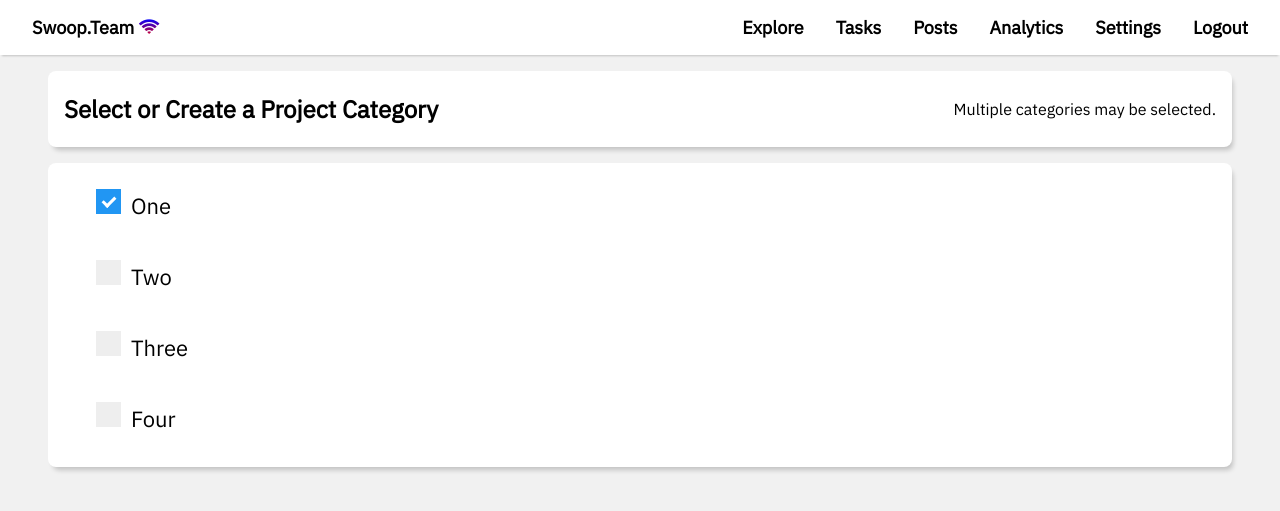
After one commit to SatherWS/Micro-Cloud, a PHP site: page /authentication/categories.php?category=1 in a window 1280 px wide. The commit adds this page. Shown: the top 511 px of the page. Run offline with PHP 8.4, Linux system fonts and the light colour scheme; the visitor is signed in with stand-in values (Sample User, id 1); data that the repository does not hold is empty.

Commit message:
Working on project categories

```diff
--- /dev/null
+++ b/authentication/categories.php
@@ -0,0 +1,164 @@
+<?php
+    session_start();
+    if (!isset($_SESSION["unq_user"])) {
+        header("Location: ../authentication/login.php");
+    }
+    include("../controllers/edit_entry.php");
+    include_once("../config/database.php");
+
+    $database = new Database();
+    $curs = $database->getConnection();
+    $sql = "select * from team_categories";
+    $result = mysqli_query($curs, $sql);
+?>
+<!DOCTYPE html>
+<html lang="en">
+<head>
+    <meta charset="UTF-8">
+    <meta name="viewport" content="width=device-width, initial-scale=1.0">
+    <title>Select or create a category</title>
+    <link rel="stylesheet" href="../static/style.css">
+    <link rel="stylesheet" href="https://cdnjs.cloudflare.com/ajax/libs/font-awesome/4.7.0/css/font-awesome.min.css">
+    <link href="https://fonts.googleapis.com/css2?family=PT+Sans&display=swap" rel="stylesheet">
+    <link rel="shortcut icon" href="../favicon.png" >
+    <style>
+/* The container */
+.container {
+  display: block;
+  position: relative;
+  padding-left: 35px;
+  margin-bottom: 12px;
+  cursor: pointer;
+  font-size: 22px;
+  -webkit-user-select: none;
+  -moz-user-select: none;
+  -ms-user-select: none;
+  user-select: none;
+}
+
+/* Hide the browser's default checkbox */
+.container input {
+  position: absolute;
+  opacity: 0;
+  cursor: pointer;
+  height: 0;
+  width: 0;
+}
+
+/* Create a custom checkbox */
+.checkmark {
+  position: absolute;
+  top: 0;
+  left: 0;
+  height: 25px;
+  width: 25px;
+  background-color: #eee;
+}
+
+/* On mouse-over, add a grey background color */
+.container:hover input ~ .checkmark {
+  background-color: #ccc;
+}
+
+/* When the checkbox is checked, add a blue background */
+.container input:checked ~ .checkmark {
+  background-color: #2196F3;
+}
+
+/* Create the checkmark/indicator (hidden when not checked) */
+.checkmark:after {
+  content: "";
+  position: absolute;
+  display: none;
+}
+
+/* Show the checkmark when checked */
+.container input:checked ~ .checkmark:after {
+  display: block;
+}
+
+/* Style the checkmark/indicator */
+.container .checkmark:after {
+  left: 9px;
+  top: 5px;
+  width: 5px;
+  height: 10px;
+  border: solid white;
+  border-width: 0 3px 3px 0;
+  -webkit-transform: rotate(45deg);
+  -ms-transform: rotate(45deg);
+  transform: rotate(45deg);
+}
+
+.checks {
+    padding: 0 2rem;
+}
+</style>
+</head>
+<body class="todo-bg">
+    <?php include("../views/components/header.php");?>
+    <div class="cat-panel todo-flex">
+        <h2 class="text-center">Select or Create a Project Category</h2>
+        <p>Multiple categories may be selected.</p>
+    </div>
+    <form method="post" class="cat-panel">
+        <div class="checks">
+            <label class="container">One
+                <input type="checkbox" checked="checked">
+                <span class="checkmark"></span>
+            </label>
+            <label class="container">Two
+                <input type="checkbox">
+                <span class="checkmark"></span>
+            </label>
+            <label class="container">Three
+                <input type="checkbox">
+                <span class="checkmark"></span>
+            </label>
+            <label class="container">Four
+                <input type="checkbox">
+                <span class="checkmark"></span>
+            </label>
+        </div>
+        <div class="r-cols cat-grid">
+            <?php
+                if (mysqli_num_rows($result) > 0) {
+                    while($row = mysqli_fetch_assoc($result)) {
+                        if ($_GET['subject']) {
+                            echo "<div>";
+                            echo "<button type='submit' name='category' value='".$row["category"]."'>".$row["category"]."</button>";
+                            echo "</div>";
+                        }
+
+                        // may remove
+                        else {
+                            echo "<div>";
+                            echo "<a href='./logs.php?category=".$row["category"]."'>".$row["category"]."</a>";
+                            echo "</div>";
+                        }
+                    }
+                }
+            ?>
+        </div>
+    </form>
+    <?php
+        if ($_POST['category'] && $_GET['rating'] != null) {
+            $category = $_POST['category'];
+            $sql = "insert into journal(subject, message, rating, category) values (?, ?, ?, ?)";
+            $stmnt = mysqli_prepare($curs, $sql);
+            $stmnt -> bind_param("ssss", $_GET['subject'], $_GET['message'], $_GET['rating'], $category);
+            $stmnt -> execute();
+            header("Location: ./logs.php");
+        }
+        if ($_POST['category'] && $_GET['rating'] == null) {
+            $category = $_POST['category'];
+            $sql = "insert into journal(subject, message, category) values (?, ?, ?)";
+            $stmnt = mysqli_prepare($curs, $sql);
+            $stmnt -> bind_param("sss", $_GET['subject'], $_GET['message'], $category);
+            $stmnt -> execute();
+            header("Location: ./logs.php");
+        }
+    ?>
+    <script src="../static/main.js"></script>
+</body>
+</html>
--- a/static/style.css
+++ b/static/style.css
@@ -441,9 +441,6 @@ main {
   margin: 1rem 3rem;
   padding: 0 1rem;
   border-radius: 8px;
-  display: flex;
-  justify-content: space-between;
-  align-items: center;
   box-shadow: 3px 5px 5px -2px rgba(0,0,0,.2);
 }
 
@@ -666,7 +663,7 @@ element {
 }
 
 .img-type img {
-  width: 250px;
+  width: 130px;
   padding-bottom: 1rem;
 }
 
@@ -690,7 +687,7 @@ element {
 .task-panel {
   font-size: 16pt;
   background: #fff;
-  padding: 1.5rem;
+  padding: 1rem 2rem;
 }
 
 .task-panel select {
@@ -1317,7 +1314,13 @@ tr:hover {background-color:#f5f5f5;}
       display: block;
     }
     .task-panel {
+      /*
       width: 80%;
+      */
+      margin: 0;
+    }
+    .inner-task-panel {
+      margin: 0;
     }
     /*
     .opt-desc {
@@ -1451,7 +1454,7 @@ tr:hover {background-color:#f5f5f5;}
 
     .dropdown-content {
       top: 10px;
-      right: 162px;
+      right: 140px;
       min-height: 255px;
     }
     /* Notes Section & Task list */
--- a/views/analytics.php
+++ b/views/analytics.php
@@ -33,9 +33,11 @@
     else {
         // format data from gantt model
         while ($row = mysqli_fetch_assoc($data)) {
+            $m1 = $row["month(date_created)"] - 1;
+            $m2 = $row["month(deadline)"] -1;
             $js .= "['".$row["id"]."','".$row["title"]."','".$row["status"]."',";
-            $js .= "new Date(".$row["date_format(date_created, '%Y')"].",".$row["month(date_created)"].",".$row["day(date_created)"]."),";
-            $js .= "new Date(".$row["date_format(deadline, '%Y')"].",".$row["month(deadline)"].",".$row["day(deadline)"]."),";
+            $js .= "new Date(".$row["date_format(date_created, '%Y')"].",".$m1.",".$row["day(date_created)"]."),";
+            $js .= "new Date(".$row["date_format(deadline, '%Y')"].",".$m2.",".$row["day(deadline)"]."),";
             $js .= "null, null, null],";
         }
     }
--- a/views/components/header.php
+++ b/views/components/header.php
@@ -13,6 +13,7 @@
                 <div class="dropdown-content">
                     <a href="./dashboard.php">Dashboard</a>
                     <a href="../index.php">All Projects</a>
+                    <a href="../authentication/categories.php">Temp Tags</a>
                 </div>
             </li>
             <li class="dropdown">
--- a/views/components/modals/modal.php
+++ b/views/components/modals/modal.php
@@ -2,8 +2,8 @@
     <div id="myModal" class="modal">
         <div class="modal-content">
             <span class="close">&times;</span>
-            <h2>Project Selector</h2>
-            <p>Create a new project or search for an existing project to send an application.</p>
+            <h2>Create or Join a Project</h2>
+            <p>Create a new project with a unique name or search for an existing project to send an application to the project admin.</p>
             <div class="todo-flex r-cols">
                 <label class="container">Create Project
                     <input type="radio" checked="checked" name="radio" value="create">
```
Also changed, not shown: config/ddl_config.sql (+2 -13 lines), index.php (+5 -2 lines), views/task-details.php (+11 -12 lines), README.md, static/sm_default.jpg (deleted), 1 other file.
